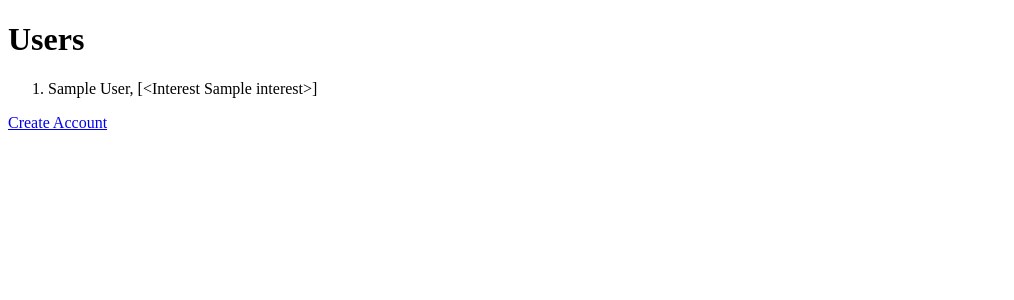
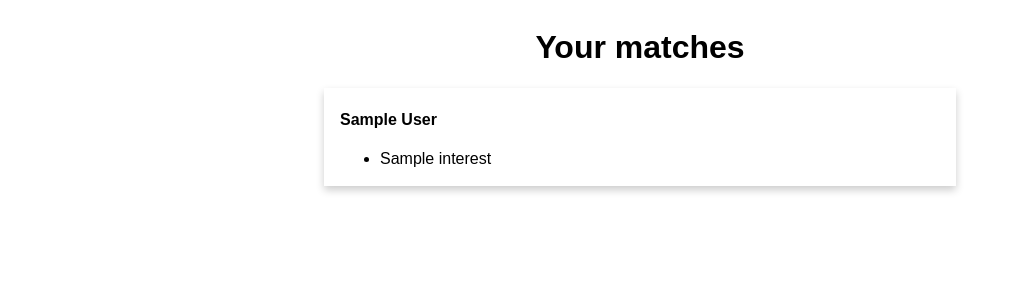
Before and after one commit to OmegaWCC/CodeCupid, a Flask app: template templates/items.html in a window 1280 px wide. Shown: the top 300 px of the page, without its empty margins (0-1014 px from the left). Run offline with Flask 2, Linux system fonts and the light colour scheme; the template is opened without the code that fills it: values that come from a table or form of the project are taken from there, others are empty; tables that the repository leaves empty hold one stand-in row (values such as "Sample post").

Commit message:
mediocre frontend

```diff
--- a/app.py
+++ b/app.py
@@ -21,7 +21,11 @@ login_manager.init_app(app)
 
 @app.get('/items')
 def items():
-    return render_template('items.html', users=User.query.all())
+    def key(x):
+        return matching_algo(current_user, x)
+    users = User.query.filter(User.id != current_user.id).all()
+    users.sort(key=key, reverse=True)
+    return render_template('items.html', users=users)
 
 @app.post('/signup')
 def signup_post():
@@ -64,7 +68,8 @@ def login_post():
 @app.get('/profile')
 @login_required
 def profile():
-    return f"<h1>User: {current_user}</h1>"
+    print(current_user)
+    return f"<h1>User: {current_user.name}</h1>"
 
 @login_manager.user_loader
 def load_user(user_id):
--- a/models.py
+++ b/models.py
@@ -12,7 +12,7 @@ class User(UserMixin, db.Model):
     age = db.Column(db.Integer, nullable=False)
     interests = db.relationship('Interest', backref='user', lazy=True)
     def __repr__(self):
-        return f'<User {self.name}>'
+        return f'<User {self.email}>'
 
 class Interest(db.Model):
     id = db.Column(db.Integer, primary_key=True)
--- /dev/null
+++ b/static/items.css
@@ -0,0 +1,34 @@
+* {
+    font-family: Arial, Helvetica, sans-serif;
+}
+
+.wrap-card {
+    /* center cards */
+    display: flex;
+    justify-content: center;
+    align-items: center;
+    flex-wrap: wrap;
+    margin: 0 auto;
+    width: 100%;
+}
+
+.interest {
+    margin: 0, 0.5em;
+}
+
+.card {
+    /* Add shadows to create the "card" effect */
+    box-shadow: 0 4px 8px 0 rgba(0,0,0,0.2);
+    transition: 0.3s;
+    width: 50%;
+  }
+
+  /* On mouse-over, add a deeper shadow */
+  .card:hover {
+    box-shadow: 0 8px 16px 0 rgba(0,0,0,0.2);
+  }
+
+  /* Add some padding inside the card container */
+  .container {
+    padding: 2px 16px;
+  }
--- a/templates/items.html
+++ b/templates/items.html
@@ -4,15 +4,29 @@
     <meta charset="UTF-8">
     <meta http-equiv="X-UA-Compatible" content="IE=edge">
     <meta name="viewport" content="width=device-width, initial-scale=1.0">
+    <link rel="stylesheet" href="../static/items.css">
     <title>Example</title>
 </head>
 <body>
-    <h1>Users</h1>
-    <ol>
+    <div class="wrap-card">
+        <h1>Your matches</h1>
+    </div>
+
+
         {% for user in users %}
-            <li>{{user.name}}, {{user.interests}}</li>
+        <div class="wrap-card">
+            <div class="card">
+                <div class="container">
+                <h4><b>{{user.name}}</b></h4>
+                <ul>
+                {% for interest in user.interests %}
+                    <li class="interest">{{interest.name}}</li>
+                {% endfor %}
+                </ul>
+                </div>
+            </div>
+        </div>
         {% endfor %}
-    </ol>
-    <a href="{{url_for('signup')}}">Create Account</a>
+
 </body>
 </html>
```
